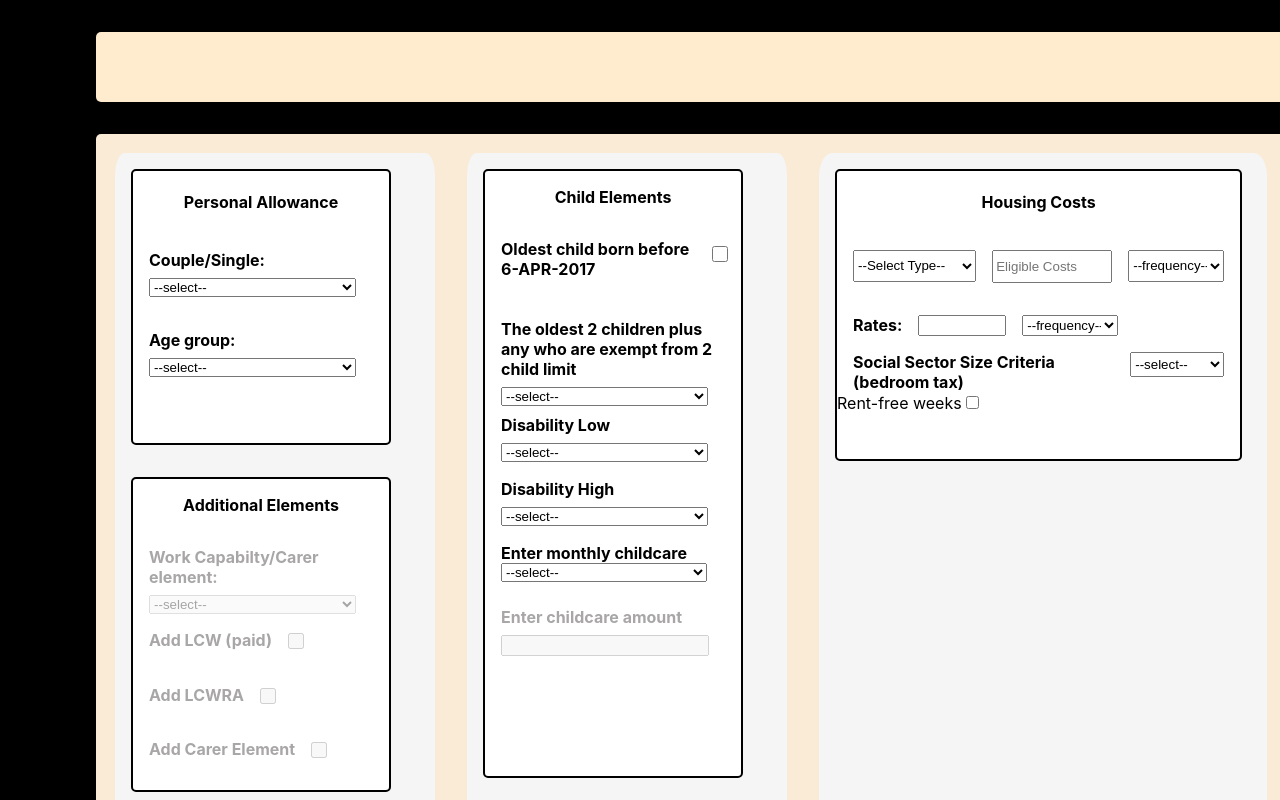
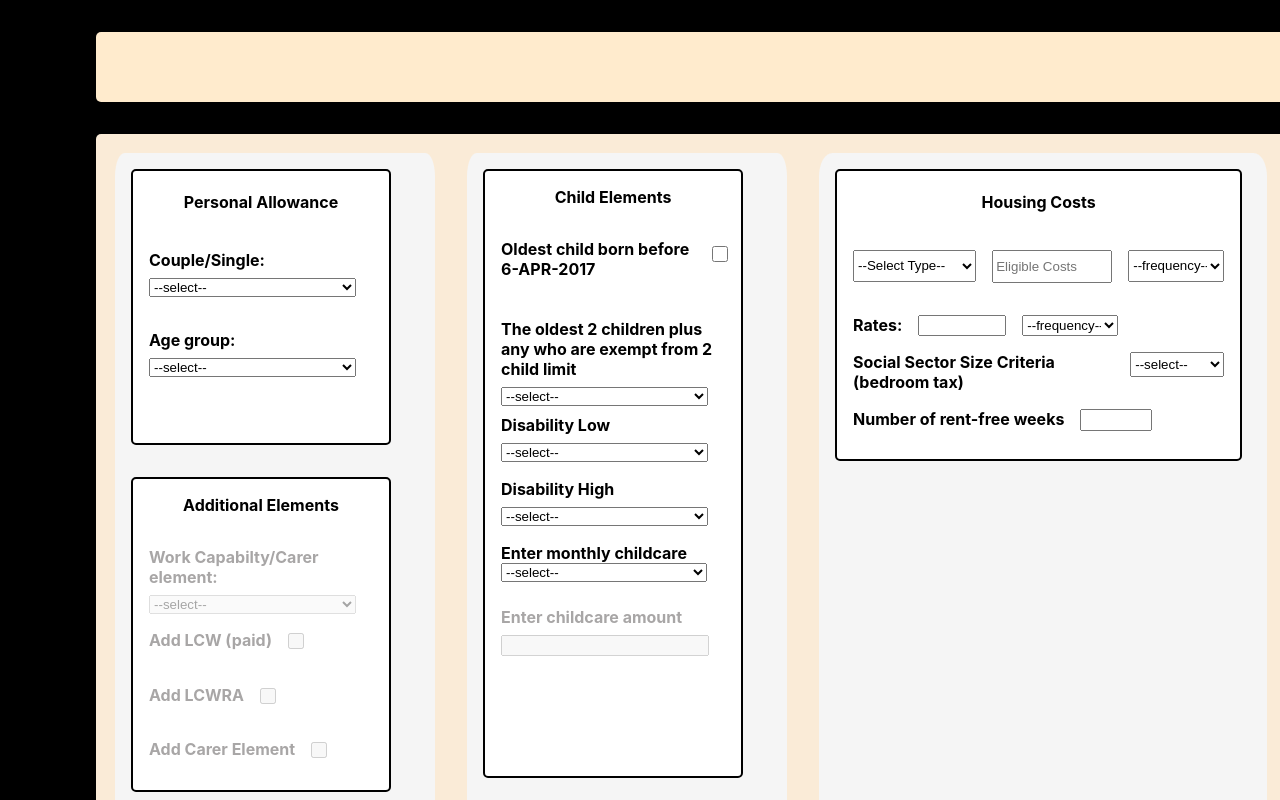
Before and after one commit to dnlstronge/benefitscalc2, a React (Create React App) app: page / in a window 1280 px wide. Shown: the top 800 px of the page. Built offline with nearby package versions, Linux system fonts and the light colour scheme.

Commit message:
[x] add template and css for rentfree weeks

```diff
--- a/src/components/UC2/HOUS/Hous.js
+++ b/src/components/UC2/HOUS/Hous.js
@@ -4,7 +4,7 @@ import classes from "./Hous.module.css"
 const Hous = (props) => {
 
     // local state:
-    const [rentFree, setRentFree] = useState(false)
+
 
     const [housing, setHousing] = useState( {
         type: '',
@@ -12,6 +12,7 @@ const Hous = (props) => {
         actualRent: '',
         SSSC: '',
         rates: '',
+        rentFree: '',
     })
 
     //helper functions:
@@ -59,8 +60,8 @@ const Hous = (props) => {
                     <option value="2">2+ bedroom</option>
                 </select>
             </label>
-            <label htmlForm="rent_free" className={classes.rentfree_label}>Rent-free weeks
-                <input type="checkbox" className={classes.rentfree_input}></input>
+            <label htmlForm="rent_free" className={classes.rentfree_label}>Number of rent-free weeks
+                <input type="number" className={classes.rentfree_input}></input>
             </label>
             </div>
         </React.Fragment>
--- a/src/components/UC2/HOUS/Hous.module.css
+++ b/src/components/UC2/HOUS/Hous.module.css
@@ -71,3 +71,18 @@
     height: 1.6rem;
     width: auto;
 }
+
+.rentfree_label {
+    display: flex;
+    font-weight: bold;
+    margin: 2rem 1rem 1rem 1rem;
+    height: 2rem;
+
+}
+
+.rentfree_input {
+    display: flex;
+    margin-left: 1rem;
+    height: 1rem;
+    width: 4rem;
+}
```
Also changed, not shown: src/components/UC2/Totals/Totals.module.css (line endings or trailing spaces).
